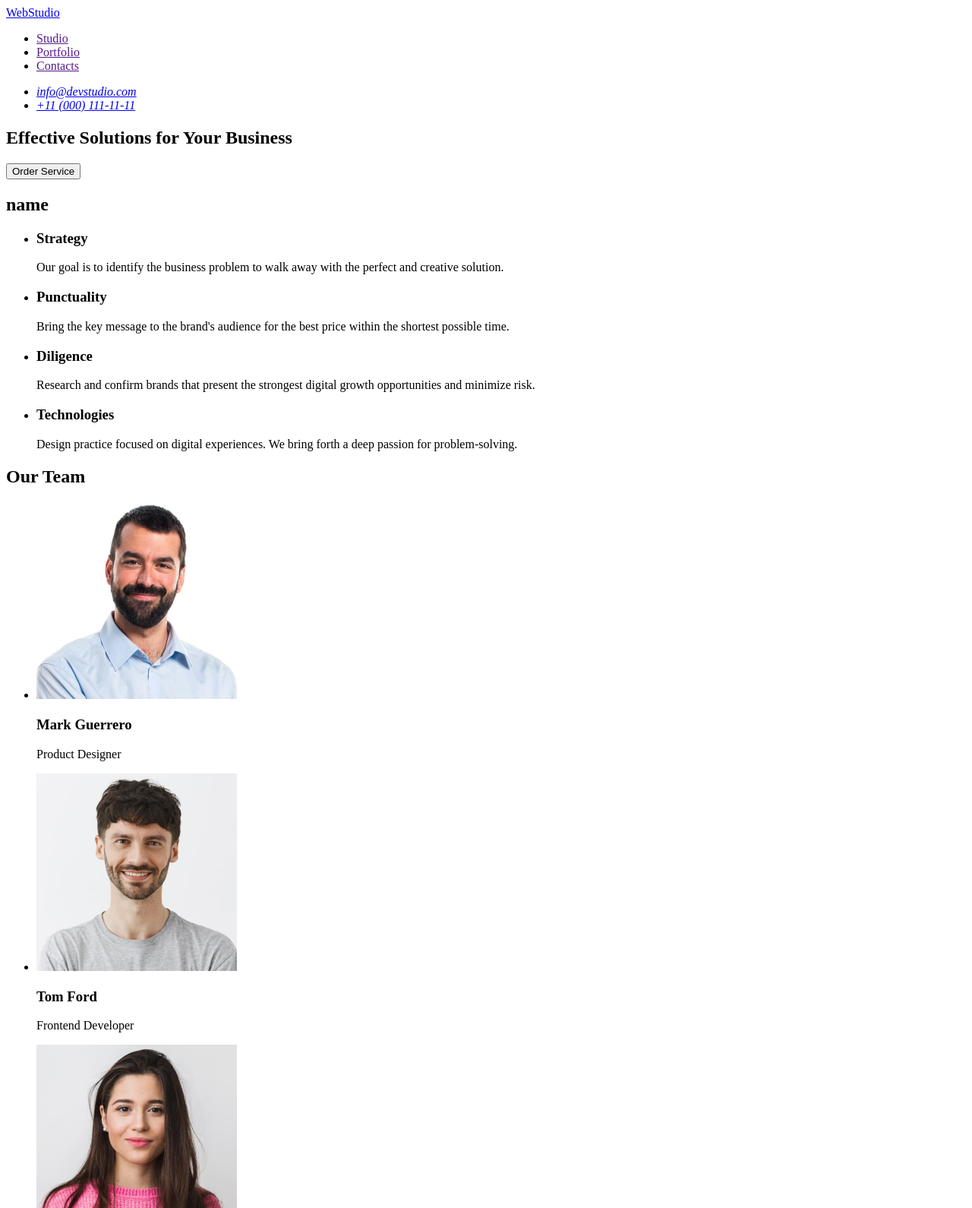
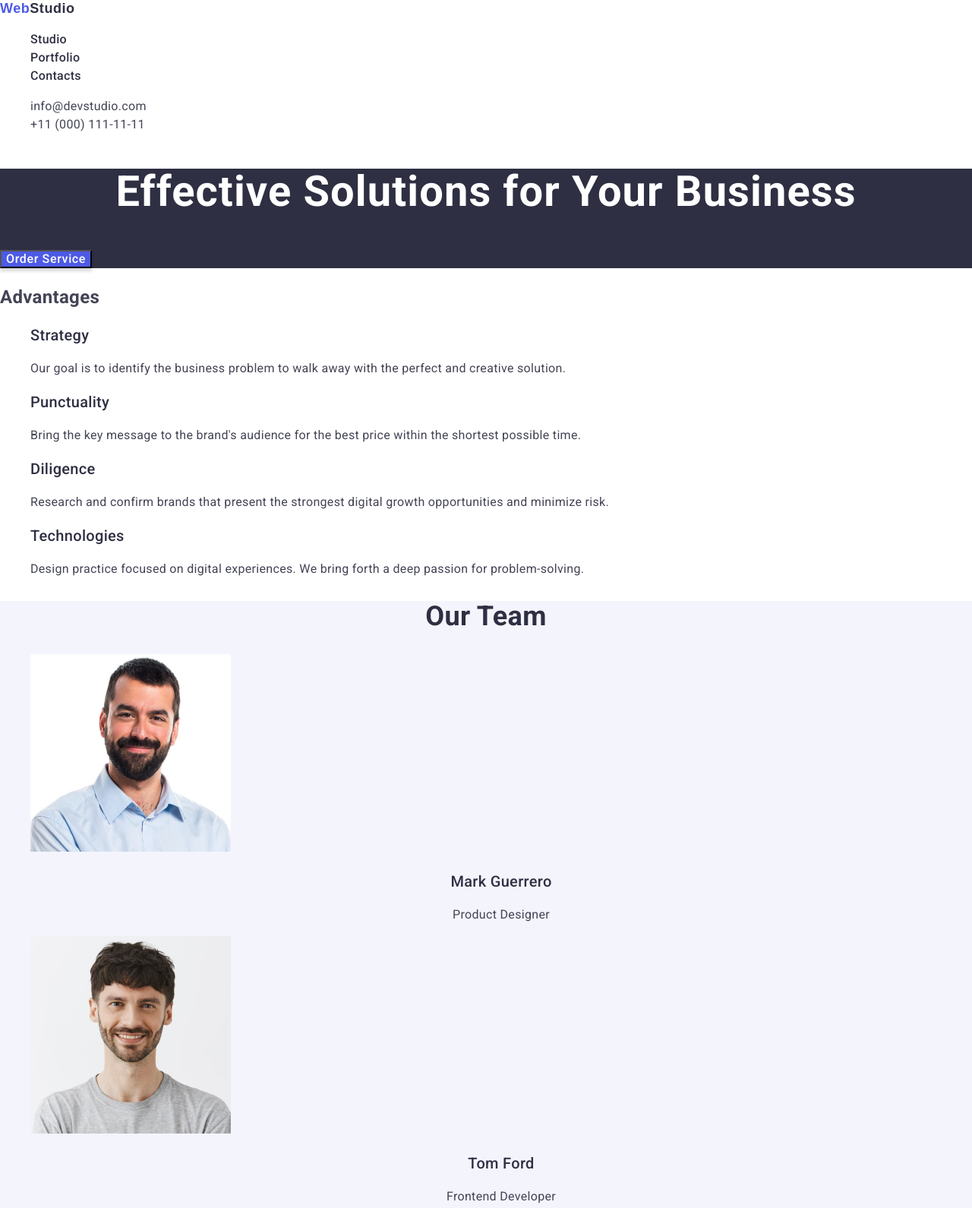
Before and after one commit to Hrebeniuk-Alona/goit-markup-hw-06, a plain HTML site: page index.html in a window 1280 px wide. Shown: the top 1590 px of the page at 76% size. Drawn offline with nearby package versions, Linux system fonts and the light colour scheme.

Commit message:
update index html file

```diff
--- /dev/null
+++ b/css/styles.css
@@ -0,0 +1,138 @@
+body{
+    font-family: "Roboto", sans-serif;
+    color: #434455;
+    background: #fff;
+    line-height: 1.5;
+    letter-spacing: 0.02em;
+}
+
+ul{
+    list-style-type: none;
+}
+
+a{
+    text-decoration: none;
+}
+
+.logo{
+    font-family: "Raleway", sans-serif;
+    font-weight: 700;
+    font-size: 18px;
+    line-height: 1.16667;
+    letter-spacing: 0.03em;
+    color: #2e2f42;
+}
+
+.logo-web{
+    color: #4d5ae5;
+}
+
+.menu-link{
+    font-weight: 500;
+    color: #2e2f42;
+}
+
+.menu-link:hover,
+.menu-link:focus{
+    color: #404BBF;
+}
+
+.contact-link{
+    font-style: normal;
+    color: #434455;
+}
+
+.contact-link:focus,
+.contact-link:hover{
+    color: #404BBF;
+}
+
+.hero-title{
+    font-weight: 700;
+    font-size: 56px;
+    line-height: 1.07143;
+    letter-spacing: 0.02em;
+    text-align: center;
+    color: #fff;
+}
+
+.hero{
+    background-color: #2e2f42;
+}
+
+.hero-button{
+    font-weight: 500;
+    letter-spacing: 0.04em;
+    color: #fff;
+    box-shadow: 0 4px 4px 0 rgba(0, 0, 0, 0.15);
+    background-color: #4d5ae5;
+    cursor: pointer;
+}
+
+.hero-button:hover{
+    background-color: #404BBF;;
+}
+
+.advantages-title{
+    font-weight: 500;
+    font-size: 20px;
+    line-height: 1.2;
+    color: #2e2f42;
+}
+
+.advantages-text{
+}
+
+.team-title{
+    font-weight: 700;
+    font-size: 36px;
+    line-height: 1.11111;
+    text-align: center;
+    color: #2e2f42;
+}
+
+.team-member{
+    font-weight: 500;
+    font-size: 20px;
+    line-height: 1.2;
+    text-align: center;
+    color: #2e2f42;
+}
+
+.team-text{
+    text-align: center;
+}
+
+.team{
+    background: #f4f4fd;
+}
+
+.portfolio-title{
+    font-weight: 700;
+    font-size: 36px;
+    line-height: 1.11111;
+    text-align: center;
+    color: #2e2f42;
+}
+
+.portfolio-proposition{
+    font-weight: 500;
+    font-size: 20px;
+    line-height: 1.2;
+    color: #2e2f42;
+}
+
+.portfolio-text{
+}
+
+.footer{
+    background: #2e2f42;
+}
+
+.footer-text{
+    color: #f4f4fd;
+}
+
+.logo-studio{
+    color: #f4f4fd;
+}
--- a/index.html
+++ b/index.html
@@ -3,31 +3,39 @@
 <head>
     <meta charset="UTF-8">
     <meta name="viewport" content="width=device-width, initial-scale=1.0">
-    <title>Document</title>
+    <title>WebStudio</title>
+    <link rel="stylesheet" href="https://cdnjs.cloudflare.com/ajax/libs/modern-normalize/3.0.1/modern-normalize.css"
+        integrity="sha512-gnAN+RgTMylunXI7AMg+PtcUGpKZFkZJoFIkAWvdPFRrFJz3p2tx4+9xbjILRfN7CzoViMgS8vSf06fSQzWZjA=="
+        crossorigin="anonymous" referrerpolicy="no-referrer">
+    <link rel="preconnect" href="https://fonts.googleapis.com">
+    <link rel="preconnect" href="https://fonts.gstatic.com" crossorigin>
+    <link href="https://fonts.googleapis.com/css2?family=Roboto:wght@400;500;700&family=Tangerine&display=swap"
+        rel="stylesheet">
+    <link rel="stylesheet" href="./css/styles.css">
 </head>
 <body>
-    <header>
+    <header class="top-line">
         <nav>
-            <a href="./index.html">WebStudio</a>
-            <ul>
+            <a href="./index.html" class="logo"><span class="logo-web">Web</span>Studio</a>
+            <ul class="menu">
                 <li>
-                    <a href="">Studio</a>
+                    <a href="" class="menu-link">Studio</a>
                 </li>
                 <li>
-                    <a href="">Portfolio</a>
+                    <a href="" class="menu-link">Portfolio</a>
                 </li>
                 <li>
-                    <a href="">Contacts</a>
+                    <a href="" class="menu-link">Contacts</a>
                 </li>
             </ul>
         </nav>
         <address>
-            <ul>
+            <ul class="contact">
                 <li>
-                    <a href="mailto:info@devstudio.com">info@devstudio.com</a>
+                    <a href="mailto:info@devstudio.com" class="contact-link">info@devstudio.com</a>
                 </li>
                 <li>
-                    <a href="tel:+110001111111">+11 (000) 111-11-11</a>
+                    <a href="tel:+110001111111" class="contact-link">+11 (000) 111-11-11</a>
                 </li>
             </ul>
         </address>
@@ -35,64 +43,99 @@
     </header>
 
     <main>
-        <section>
-            <h1>Effective Solutions
+        <section class="hero">
+            <h1 class="hero-title">Effective Solutions
             for Your Business</h1>
-            <button type="button">Order Service</button>
+            <button type="button" class="hero-button">Order Service</button>
         </section>
         <section>
-            <h2>name</h2>
-            <ul>
+            <h2>Advantages</h2>
+            <ul class="advantages-list">
                 <li>
-                    <h3>Strategy</h3>
-                    <p>Our goal is to identify the business
+                    <h3 class="advantages-title">Strategy</h3>
+                    <p class="advantages-text">Our goal is to identify the business
                     problem to walk away with the perfect and creative solution.</p>
                 </li>
                 <li>
-                    <h3>Punctuality</h3>
-                    <p>Bring the key message to the brand's audience for the best price within the shortest possible time.</p>
+                    <h3 class="advantages-title">Punctuality</h3>
+                    <p class="advantages-text">Bring the key message to the brand's audience for the best price within the shortest possible time.</p>
                 </li>
                 <li>
-                    <h3>Diligence</h3>
-                    <p>Research and confirm brands that present the strongest digital growth opportunities and minimize risk.</p>
+                    <h3 class="advantages-title">Diligence</h3>
+                    <p class="advantages-text">Research and confirm brands that present the strongest digital growth opportunities and minimize risk.</p>
                 </li>
                 <li>
-                    <h3>Technologies</h3>
-                    <p>Design practice focused on digital experiences. We bring forth a deep passion for problem-solving.</p>
+                    <h3 class="advantages-title">Technologies</h3>
+                    <p class="advantages-text">Design practice focused on digital experiences. We bring forth a deep passion for problem-solving.</p>
                 </li>
             </ul>
         </section>
-        <section>
-            <h2>Our Team</h2>
-            <ul>
+        <section class="team">
+            <h2 class="team-title">Our Team</h2>
+            <ul class="team-list">
+                <li class="team-card">
+                    <img src="./images/our_team_1.jpg" alt="Mark Guerrero" width="264" height="260">
+                    <h3 class="team-member">Mark Guerrero</h3>
+                    <p class="team-text">Product Designer</p>
+                </li>
+                <li class="team-card">
+                    <img src="./images/our_team_2.jpg" alt="Tom Ford" width="264" height="260">
+                    <h3 class="team-member">Tom Ford</h3>
+                    <p class="team-text">Frontend Developer</p>
+                </li>
+                <li class="team-card">
+                    <img src="./images/our_team_3.jpg" alt="Camila Garcia" width="264" height="260">
+                    <h3 class="team-member">Camila Garcia</h3>
+                    <p class="team-text">Marketing</p>
+                </li>
+                <li class="team-card">
+                    <img src="./images/our_team_4.jpg" alt="Daniel Wilson" width="264" height="260">
+                    <h3 class="team-member">Daniel Wilson</h3>
+                    <p class="team-text">UI Designer</p>
+                </li>
+            </ul>
+        </section>
+        <section class="portfolio">
+            <h2 class="portfolio-title">Our Portfolio</h2>
+            <ul class="portfolio-list">
                 <li>
-                    <img src="./images/our_team_1.jpg" alt="Mark Guerrero" width="264" height="260">
-                    <h3>Mark Guerrero</h3>
-                    <p>Product Designer</p>
+                    <img src="./images/portfolio/portfolio_1.jpg" alt="Banking App" width="360" height="300">
+                    <h3 class="portfolio-proposition">Banking App</h3>
+                    <p class="portfolio-text">App</p>
                 </li>
                 <li>
-                    <img src="./images/our_team_2.jpg" alt="Tom Ford" width="264" height="260">
-                    <h3>Tom Ford</h3>
-                    <p>Frontend Developer</p>
+                    <img src="./images/portfolio/portfolio_2.jpg" alt="Cashless Payment" width="360" height="300">
+                    <h3 class="portfolio-proposition">Cashless Payment</h3>
+                    <p class="portfolio-text">Marketing</p>
                 </li>
                 <li>
-                    <img src="./images/our_team_3.jpg" alt="Camila Garcia" width="264" height="260">
-                    <h3>Camila Garcia</h3>
-                    <p>Marketing</p>
+                    <img src="./images/portfolio/portfolio_3.jpg" alt="Meditation App" width="360" height="300">
+                    <h3 class="portfolio-proposition">Meditation App</h3>
+                    <p class="portfolio-text">App</p>
                 </li>
                 <li>
-                    <img src="./images/our_team_4.jpg" alt="Daniel Wilson" width="264" height="260">
-                    <h3>Daniel Wilson</h3>
-                    <p>UI Designer</p>
+                    <img src="./images/portfolio/portfolio_4.jpg" alt="Taxi Service" width="360" height="300">
+                    <h3 class="portfolio-proposition">Taxi Service</h3>
+                    <p class="portfolio-text">Marketing</p>
+                </li>
+                <li>
+                    <img src="./images/portfolio/portfolio_5.jpg" alt="Screen Illustrations" width="360" height="300">
+                    <h3 class="portfolio-proposition">Screen Illustrations</h3>
+                    <p class="portfolio-text">Design</p>
+                </li>
+                <li>
+                    <img src="./images/portfolio/portfolio_6.jpg" alt="Online Courses" width="360" height="300">
+                    <h3 class="portfolio-proposition">Online Courses</h3>
+                    <p class="portfolio-text">Marketing</p>
                 </li>
             </ul>
         </section>
 
     </main>
 
-    <footer>
-        <a href="./index.html">WebStudio</a>
-        <p>Increase the flow of customers and sales for your business with digital marketing & growth solutions.</p>
+    <footer class="footer">
+        <a href="./index.html" class="logo logo-studio"><span class="logo-web">Web</span>Studio</a>
+        <p class="footer-text">Increase the flow of customers and sales for your business with digital marketing & growth solutions.</p>
 
     </footer>
 
```
Also changed, not shown: images/portfolio/portfolio_1.jpg (added), images/portfolio/portfolio_2.jpg (added), images/portfolio/portfolio_3.jpg (added), images/portfolio/portfolio_4.jpg (added), images/portfolio/portfolio_5.jpg (added), images/portfolio/portfolio_6.jpg (added), 1 other file.
